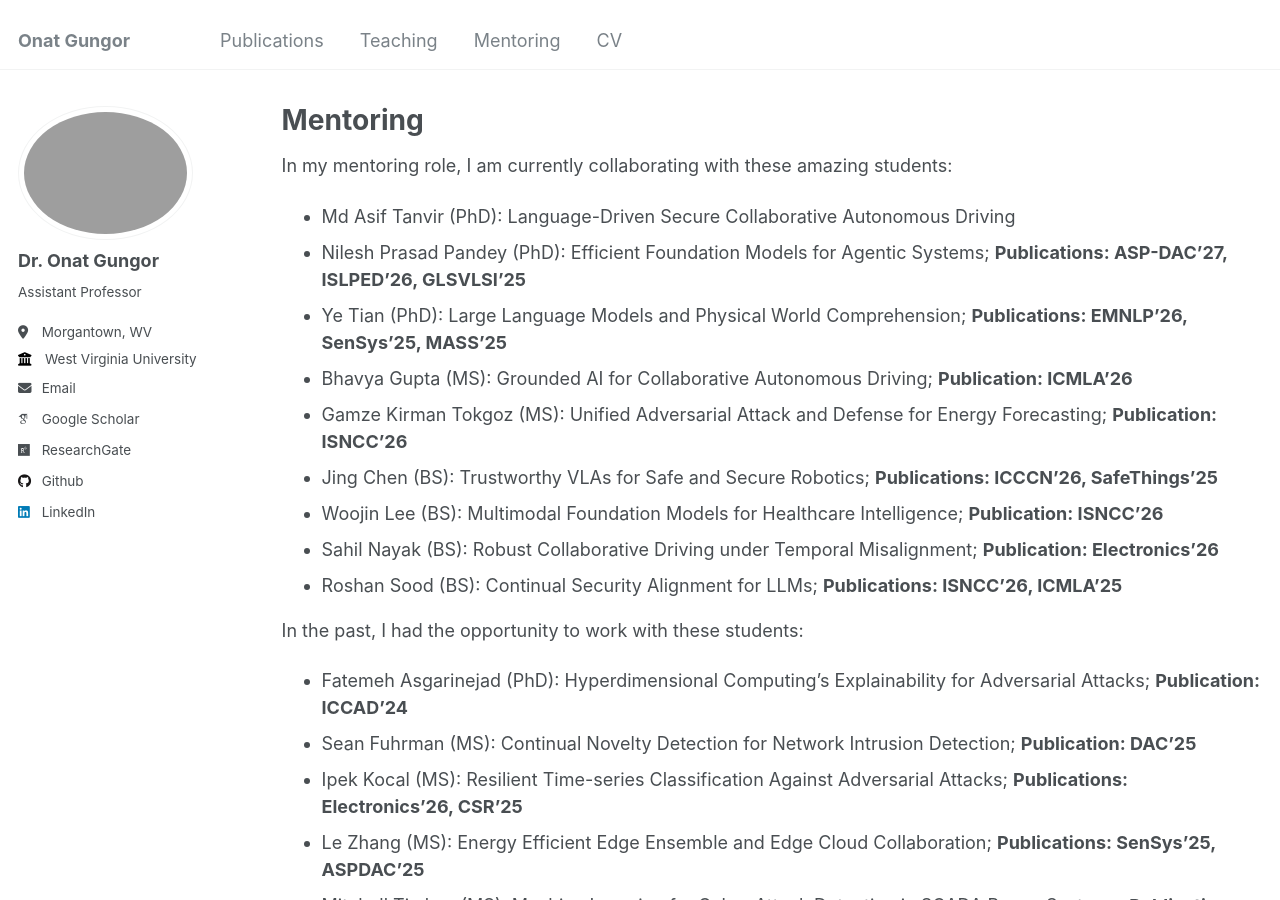
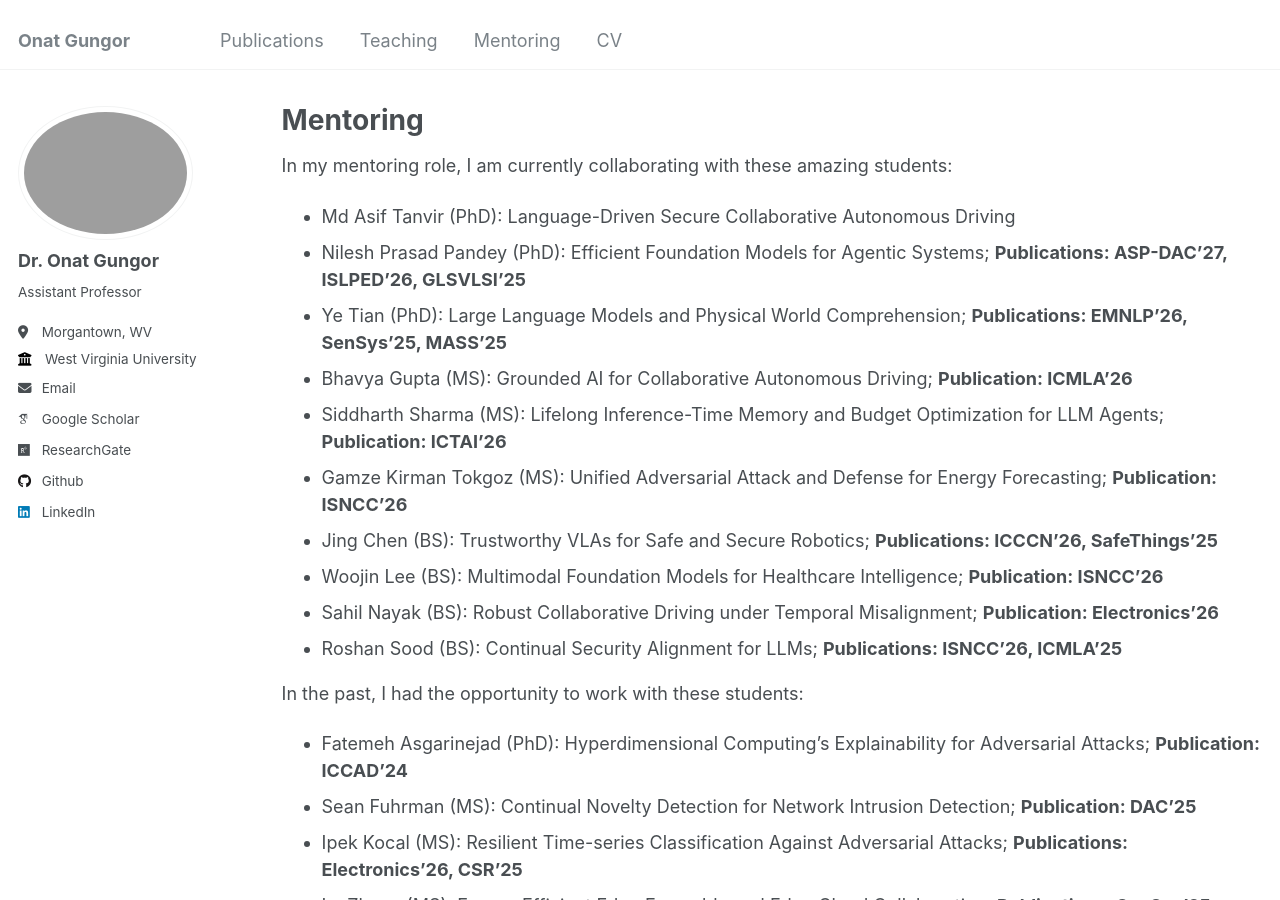
Before and after one commit to onatucsd/onatucsd.github.io, a Jekyll site: the page built from _pages/mentoring.md, in a window 1280 px wide and 900 px high. Built offline with Jekyll 4.4.1, drawn with Linux system fonts in a browser that asks for light colours; some web fonts are replaced.

Commit message:
Update mentoring.md

```diff
--- a/_pages/mentoring.md
+++ b/_pages/mentoring.md
@@ -11,6 +11,7 @@ In my mentoring role, I am currently collaborating with these amazing students:
 * Nilesh Prasad Pandey (PhD): Efficient Foundation Models for Agentic Systems; **Publications: ASP-DAC'27, ISLPED'26, GLSVLSI'25**
 * Ye Tian (PhD): Large Language Models and Physical World Comprehension; **Publications: EMNLP'26, SenSys'25, MASS'25**
 * Bhavya Gupta (MS): Grounded AI for Collaborative Autonomous Driving; **Publication: ICMLA'26**
+* Siddharth Sharma (MS): Lifelong Inference-Time Memory and Budget Optimization for LLM Agents; **Publication: ICTAI'26**
 * Gamze Kirman Tokgoz (MS): Unified Adversarial Attack and Defense for Energy Forecasting; **Publication: ISNCC'26**
 * Jing Chen (BS): Trustworthy VLAs for Safe and Secure Robotics; **Publications: ICCCN'26, SafeThings'25**
 * Woojin Lee (BS): Multimodal Foundation Models for Healthcare Intelligence; **Publication: ISNCC'26**
```
